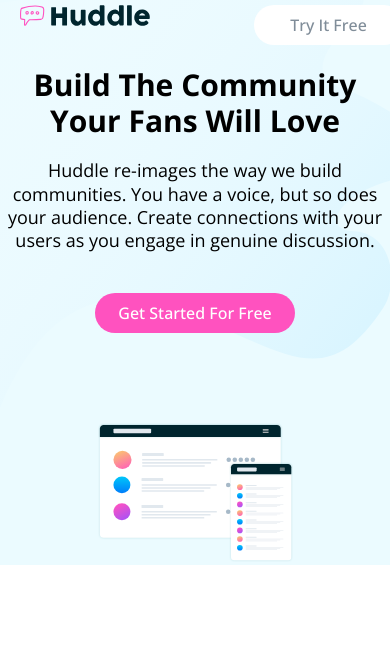
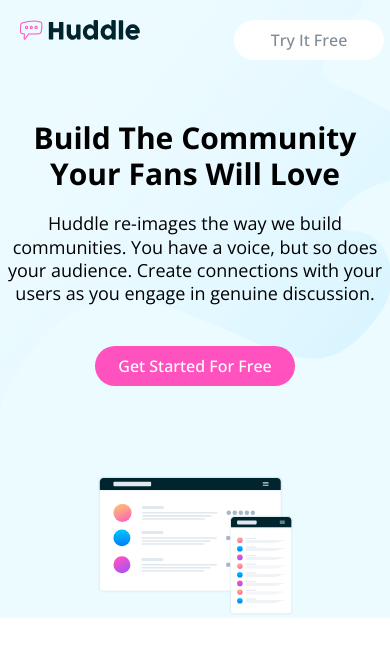
Before and after one commit to BodaNabeel/HuddleProject, a plain HTML site: page index.html in a window 390 px wide. Drawn offline with nearby package versions, Linux system fonts and the light colour scheme.

Commit message:
Header Built Completely

```diff
--- a/css/style.css
+++ b/css/style.css
@@ -41,7 +41,8 @@ header {
 }
 .header__top {
   display: grid;
-  grid-template-columns: 80% 10%;
+  grid-template-columns: 40% 40%;
+  grid-gap: 40%;
   padding-top: 2rem;
   margin-bottom: 4rem;
 }
@@ -67,45 +68,39 @@ header {
     text-align: center;
   }
   .header__top {
-    display: grid;
-    grid-template-columns: 60% 40%;
-    padding-top: 0.5rem;
-    margin-bottom: 0.2rem;
+    grid-gap: 30%;
   }
   .header__content {
     display: flex;
     flex-direction: column;
     margin: 0 0.5rem;
   }
-  .mg-btn--1 {
-    margin-left: 8rem;
-  }
 }
 @media screen and (max-width: 550px) {
-  .header__top {
-    display: grid;
-    grid-template-columns: 10% 10%;
-    padding-top: 0.5rem;
-    margin-bottom: 0.2rem;
-  }
-  .header__logo {
-    width: 13rem;
-  }
-  .mg-btn--1 {
-    margin-left: 55vw;
-  }
   .header__heading {
     font-size: 3rem;
+  }
+  .header__top {
+    grid-gap: 20%;
   }
   .header__para {
     font-size: 1.8rem;
   }
+  .header__logo {
+    width: 12rem;
+  }
 }
 @media screen and (max-width: 380px) {
+  .header__top {
+    grid-template-columns: 45% 40%;
+  }
   .header__para {
     font-size: 1.5rem;
   }
   .header__img {
     width: 80%;
   }
+  .btn--secondary {
+    width: 11rem;
+  }
 }
```
